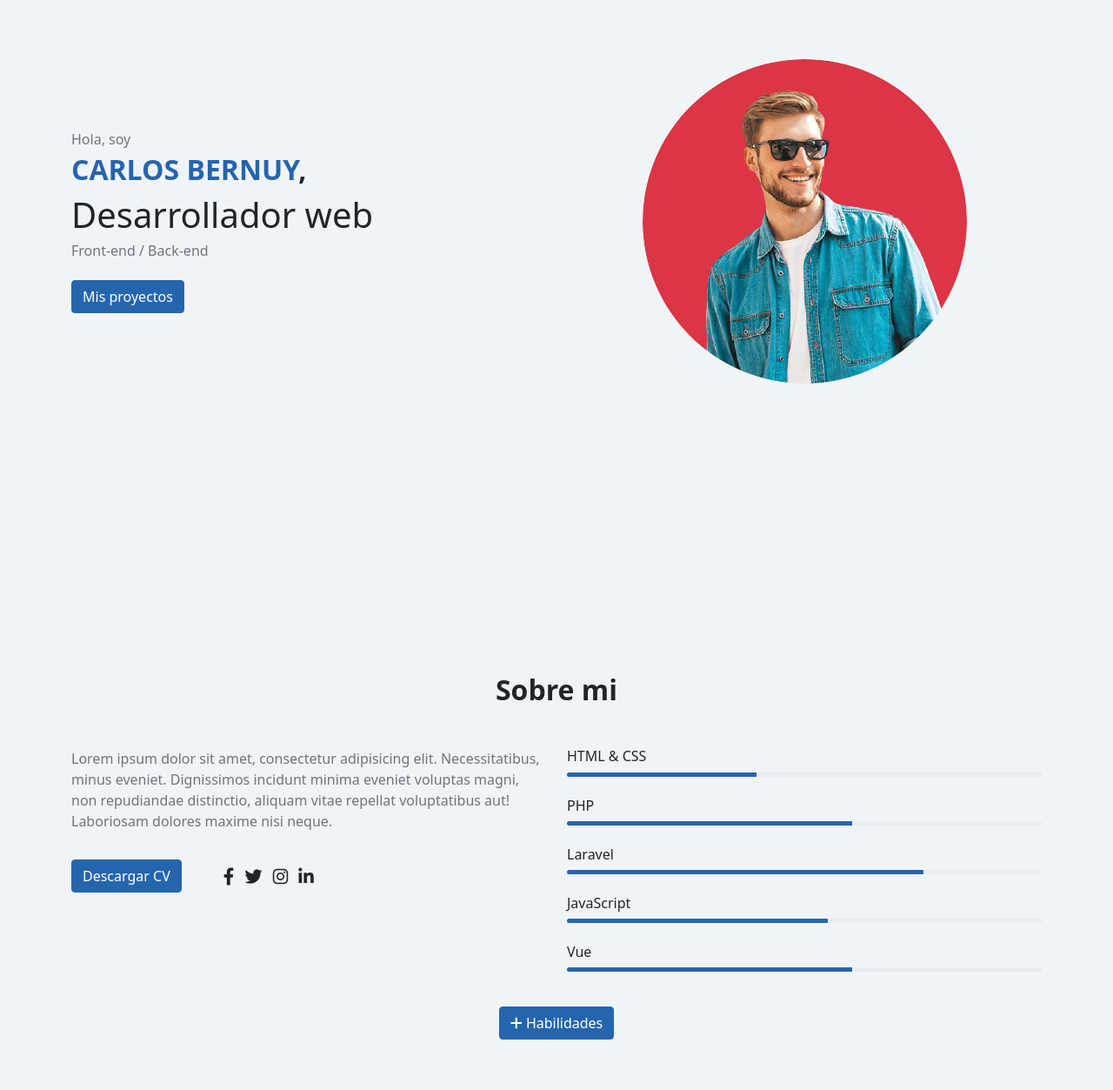
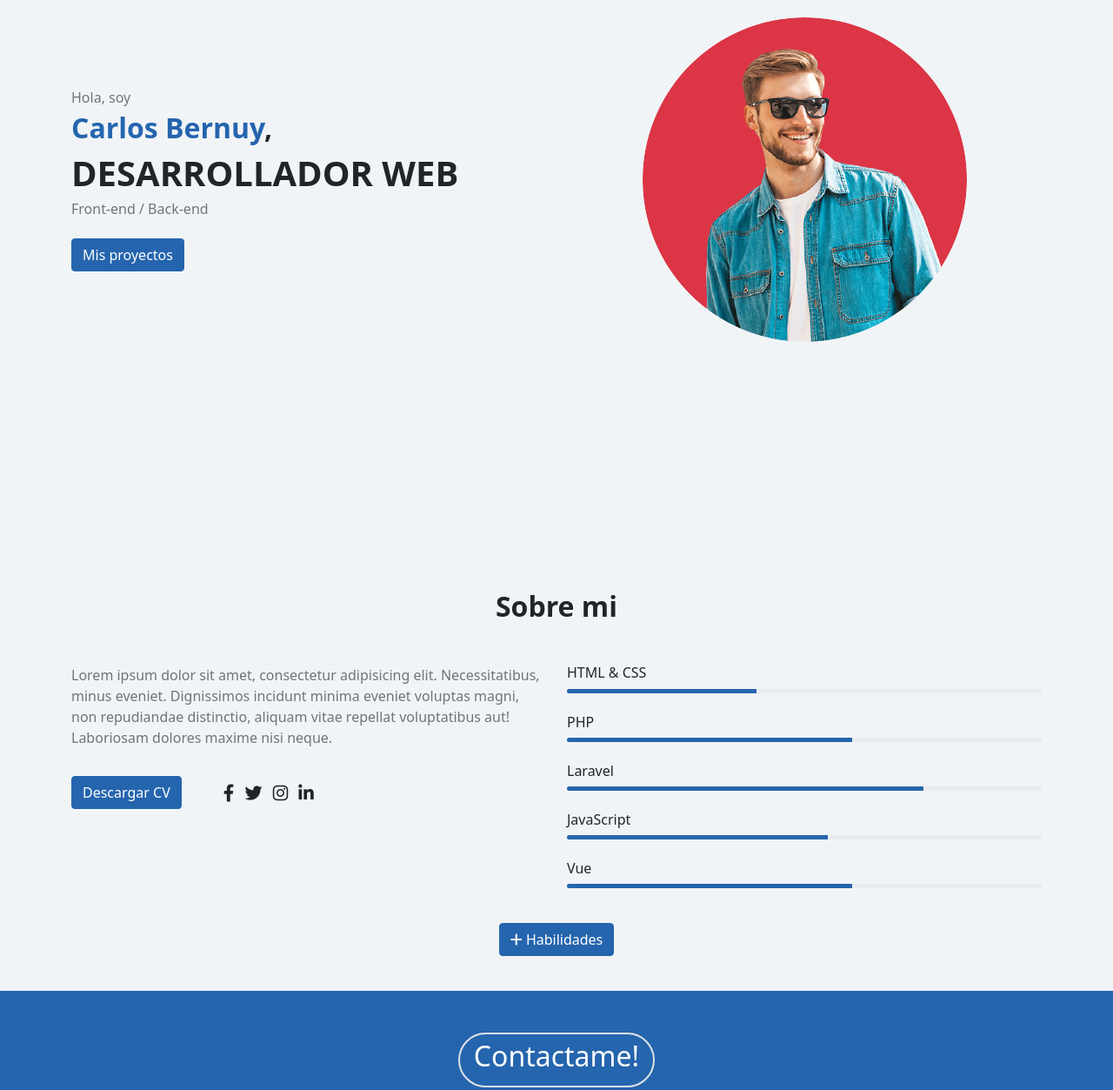
Before and after one commit to carlosbernuyobregon/portfolio, a plain HTML site: page index.html in a window 1280 px wide. Shown: the part 280-1533 px from the top of the page at 87% size. Drawn offline with nearby package versions, Linux system fonts and the light colour scheme.

Commit message:
portfolio padding

```diff
--- a/index.html
+++ b/index.html
@@ -36,7 +36,7 @@
     <!-- navbar end -->
 
     <!-- home -->
-    <section class="home py-5" id="home">
+    <section class="home py-0" id="home">
         <div class="container-lg">
             <div class="row min-vh-100 align-items-center align-content-center">
                 <div class="col-md-6 mt-5 mt-md-0">
@@ -47,9 +47,8 @@
                 <div class="col-md-6 mt-5 mt-md-0 order-md-first">
                     <div class="home-text">
                         <p class="text-muted mb-1">Hola, soy</p>
-                        <h1 class="text-maroon text-uppercase fs-2 fw-bold">Carlos Bernuy<span
-                                class="text-dark fw-bold">,</span></h1>
-                        <h2 class="fs-1">Desarrollador web</h2>
+                        <h1 class="text-maroon fs-2 fw-bold">Carlos Bernuy<span class="text-dark fw-bold">,</span></h1>
+                        <h2 class="fs-1 text-uppercase fw-bold">Desarrollador web</h2>
                         <h3 class="fs-6 text-muted">Front-end / Back-end</span></h3>
                         <a class="btn btn-maroon mt-3" href="#portfolio">Mis proyectos</a>
                     </div>
@@ -60,7 +59,7 @@
     <!-- home end -->
 
     <!-- about -->
-    <section class="about py-5" id="about">
+    <section class="about pt-5" id="about">
         <div class="container-lg py-4">
             <div class="row justify-content-center">
                 <div class="col-lg-8">
```
